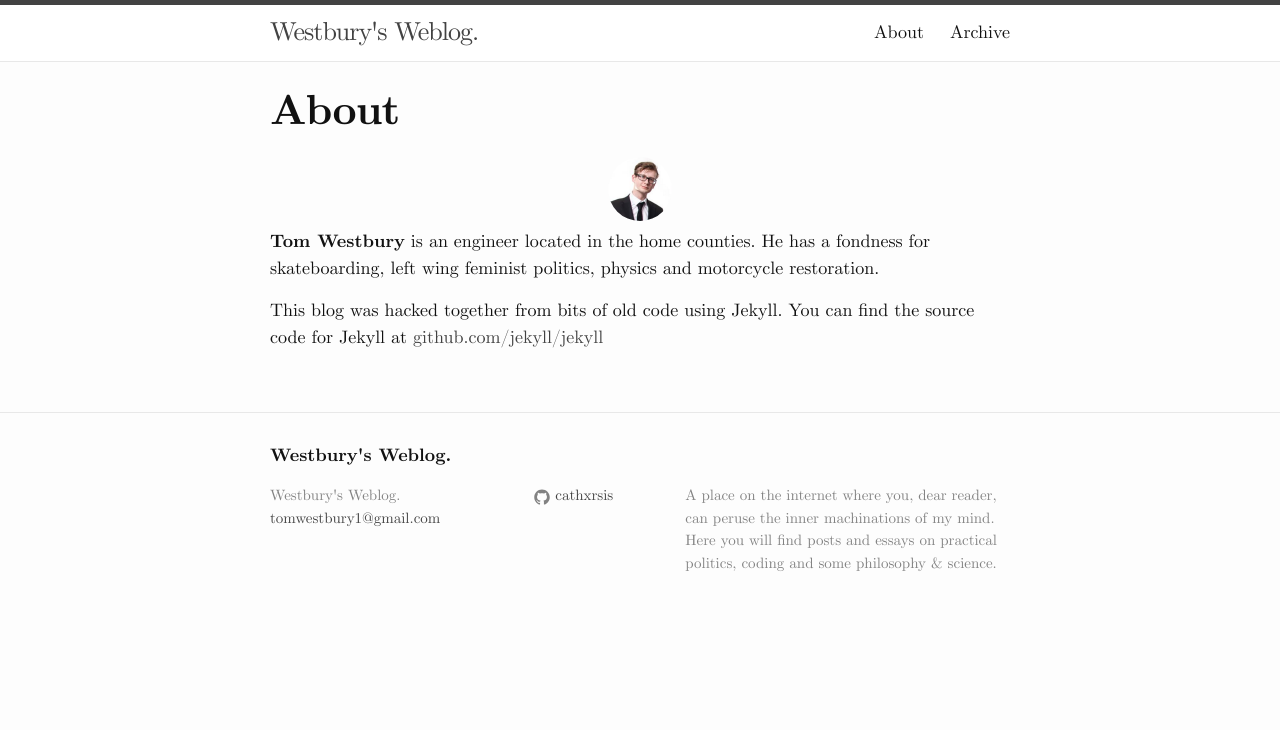
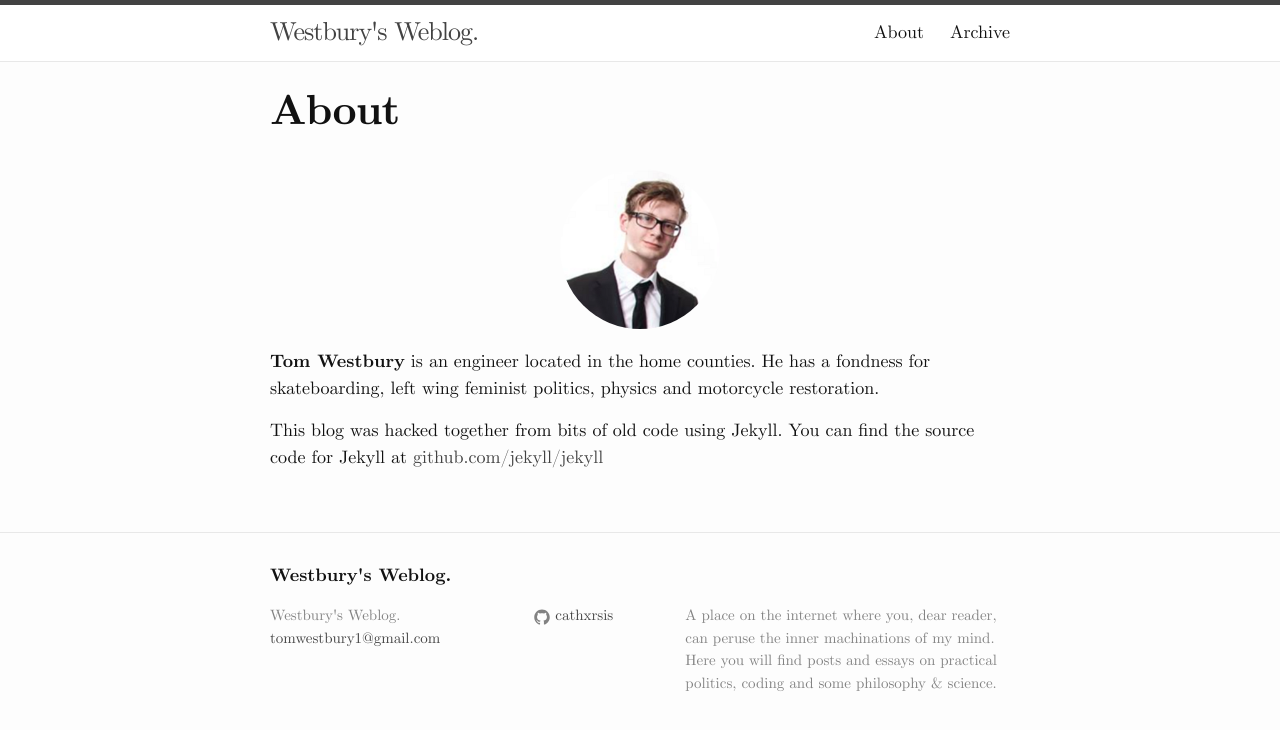
Before and after one commit to cathxrsis/cathxrsis.github.io, a Jekyll site: the page built from about.md, in a window 1280 px wide. Shown: the top 730 px of the page. Built offline with Jekyll 4.4.1, drawn with Linux system fonts in a browser that asks for light colours.

Commit message:
made avatar bigger

```diff
--- a/_sass/_base.scss
+++ b/_sass/_base.scss
@@ -198,8 +198,8 @@ pre {
   }
 }
 .avatar {
-  width: 80px;
-  height: 80px;
+  width: 200px;
+  height: 200px;
   border-radius: 50%;
   margin-left: auto;
   margin-right: auto;
```
